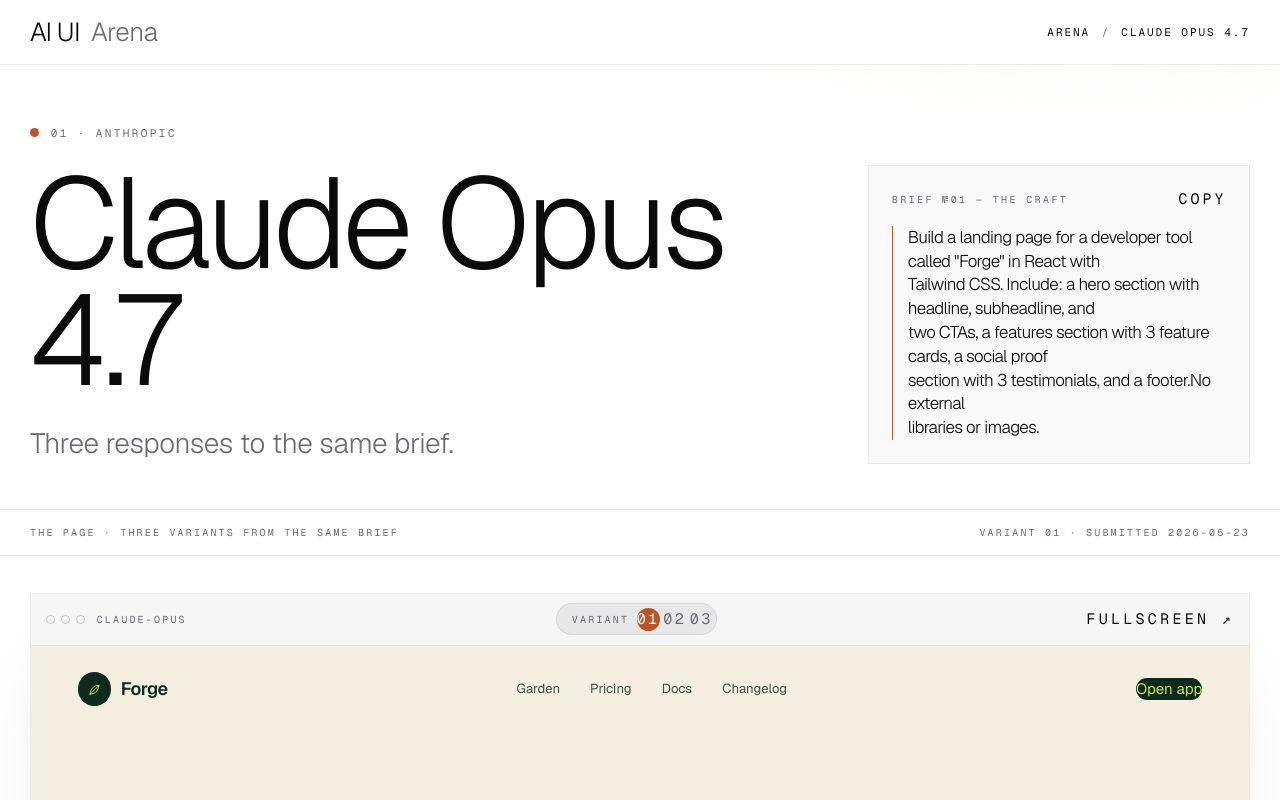
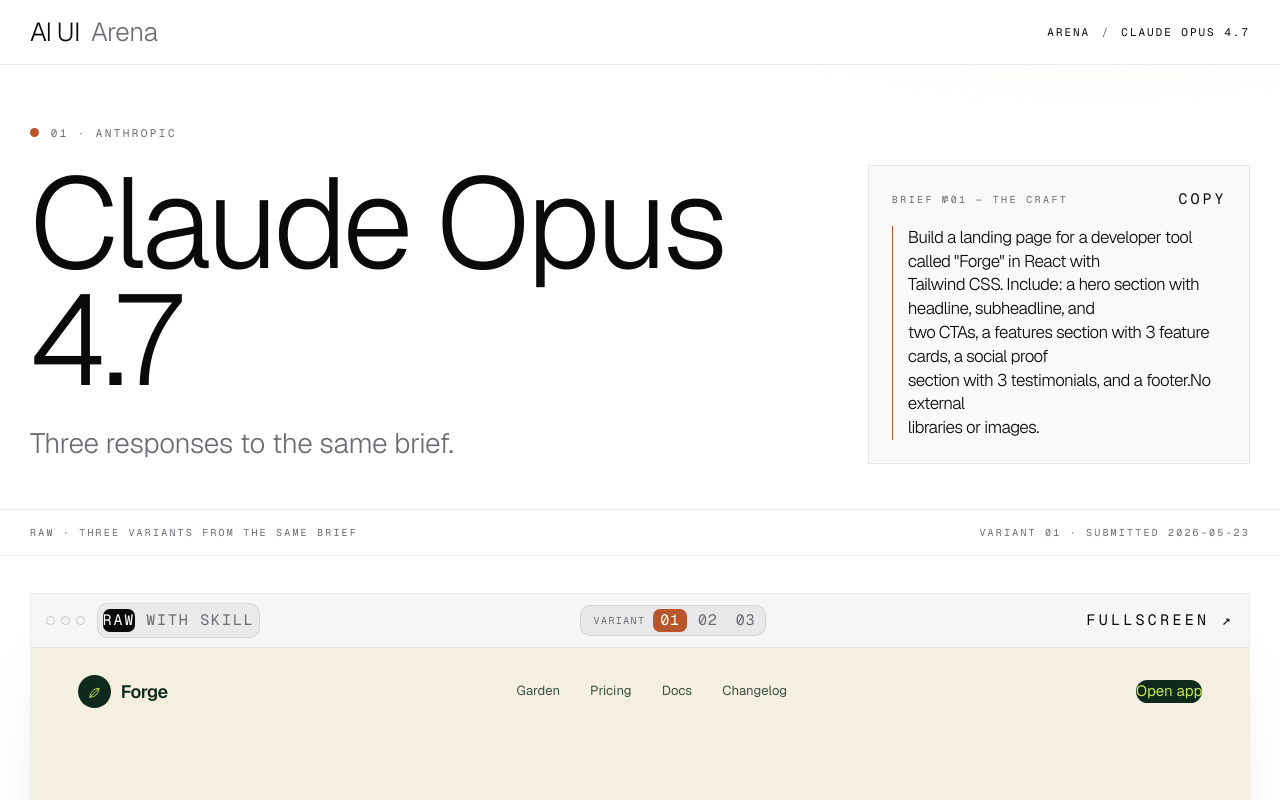
Before and after one commit to Tiwariji-07/ai-ui-arena, a React (Vite) app: page /model/claude-opus in a window 1280 px wide. Shown: the top 800 px of the page. Built offline with nearby package versions, Linux system fonts and the light colour scheme.

Commit message:
ui changes

```diff
--- a/src/pages/ModelPage.tsx
+++ b/src/pages/ModelPage.tsx
@@ -27,6 +27,8 @@
     model.variants.find((v) => v.id === activeVariantId) ?? model.variants[0]
   const Component = variant.component
 
+  const mode = (params.get('mode') as 'raw' | 'skill' | null) ?? 'raw'
+
   const index = models.findIndex((m) => m.id === model.id)
   const prev = models[(index - 1 + models.length) % models.length]
   const next = models[(index + 1) % models.length]
@@ -34,6 +36,12 @@
   const setVariant = (id: string) => {
     const np = new URLSearchParams(params)
     np.set('v', id)
+    setParams(np, { replace: true })
+  }
+
+  const setMode = (m: 'raw' | 'skill') => {
+    const np = new URLSearchParams(params)
+    np.set('mode', m)
     setParams(np, { replace: true })
   }
 
@@ -134,11 +142,17 @@
       {/* CANVAS HEADER */}
       <section className="border-y border-[color:var(--color-rule)]">
         <div className="max-w-[1280px] mx-auto px-8 py-4 flex items-center justify-between mono text-[10px] uppercase tracking-[0.22em] text-[color:var(--color-ink-soft)]">
-          <span>The page · Three variants from the same brief</span>
           <span>
-            {variant.status === 'submitted'
-              ? `Variant ${variant.id} · Submitted ${variant.submittedAt ?? ''}`
-              : `Variant ${variant.id} · Pending submission`}
+            {mode === 'skill'
+              ? 'With design skill · Three variants from the same brief'
+              : 'Raw · Three variants from the same brief'}
+          </span>
+          <span>
+            {mode === 'skill'
+              ? `Variant ${variant.id} · Skill-aided run coming soon`
+              : variant.status === 'submitted'
+                ? `Variant ${variant.id} · Submitted ${variant.submittedAt ?? ''}`
+                : `Variant ${variant.id} · Pending submission`}
           </span>
         </div>
       </section>
@@ -154,19 +168,41 @@
             className="sticky top-[68px] z-20 flex items-center justify-between gap-4 px-4 py-2.5 border-b border-[color:var(--color-rule)] bg-[color:var(--color-paper-2)]/95 backdrop-blur"
           >
             <div className="flex items-center gap-3 shrink-0">
-              <div className="flex gap-1.5">
+              <div className="hidden md:flex gap-1.5">
                 <span className="w-2.5 h-2.5 rounded-full border border-[color:var(--color-rule-strong)]" />
                 <span className="w-2.5 h-2.5 rounded-full border border-[color:var(--color-rule-strong)]" />
                 <span className="w-2.5 h-2.5 rounded-full border border-[color:var(--color-rule-strong)]" />
               </div>
-              <span className="hidden sm:inline mono text-[10px] uppercase tracking-[0.22em] text-[color:var(--color-ink-soft)]">
-                {model.id}
-              </span>
+
+              {/* Mode toggle — Raw / With skill */}
+              <div className="flex items-center gap-3 p-[5px] rounded-[10px] bg-[color:var(--color-ink)]/[0.05] border border-[color:var(--color-rule)] shrink-0">
+                {(['raw', 'skill'] as const).map((m) => {
+                  const isActive = mode === m
+                  return (
+                    <button
+                      key={m}
+                      onClick={() => setMode(m)}
+                      aria-pressed={isActive}
+                      className="mono text-[8px] uppercase tracking-[0.12em] px-3.5 py-2.5 rounded-[7px] transition-colors whitespace-nowrap shrink-0 leading-none"
+                      style={{
+                        background: isActive
+                          ? 'var(--color-ink)'
+                          : 'transparent',
+                        color: isActive
+                          ? 'var(--color-paper)'
+                          : 'var(--color-ink-soft)',
+                      }}
+                    >
+                      {m === 'raw' ? 'Raw' : 'With skill'}
+                    </button>
+                  )
+                })}
+              </div>
             </div>
 
             {/* Variant tabs — center */}
-            <div className="flex items-center gap-1 p-1 rounded-full bg-[color:var(--color-ink)]/[0.06] border border-[color:var(--color-rule)]">
-              <span className="mono text-[10px] uppercase tracking-[0.22em] pl-3 pr-1 text-[color:var(--color-ink-soft)]">
+            <div className="flex items-center gap-1 p-[3px] rounded-[10px] bg-[color:var(--color-ink)]/[0.06] border border-[color:var(--color-rule)] shrink-0">
+              <span className="mono text-[10px] uppercase tracking-[0.14em] pl-2.5 pr-1 text-[color:var(--color-ink-soft)] leading-none">
                 Variant
               </span>
               {model.variants.map((v) => {
@@ -176,12 +212,10 @@
                     key={v.id}
                     onClick={() => setVariant(v.id)}
                     aria-pressed={isActive}
-                    className="relative mono text-[11px] tracking-[0.16em] px-3 py-1 rounded-full transition-colors"
+                    className="relative mono text-[11px] tracking-[0.04em] px-3 py-1.5 rounded-[7px] transition-colors leading-none shrink-0 min-w-[34px]"
                     style={{
                       background: isActive ? model.color : 'transparent',
-                      color: isActive
-                        ? '#fff'
-                        : 'var(--color-ink-soft)',
+                      color: isActive ? '#fff' : 'var(--color-ink-soft)',
                     }}
                   >
                     {v.id}
@@ -204,9 +238,17 @@
             </button>
           </div>
 
-          <Suspense fallback={<Loading />}>
-            <Component key={variant.id} />
-          </Suspense>
+          {mode === 'skill' ? (
+            <SkillComingSoon
+              modelName={model.name}
+              color={model.color}
+              variant={variant.id}
+            />
+          ) : (
+            <Suspense fallback={<Loading />}>
+              <Component key={variant.id} />
+            </Suspense>
+          )}
         </div>
       </section>
 
@@ -246,3 +288,75 @@
     </div>
   )
 }
+
+type SkillProps = { modelName: string; color: string; variant: string }
+
+function SkillComingSoon({ modelName, color, variant }: SkillProps) {
+  return (
+    <div
+      className="relative min-h-[560px] flex items-center justify-center overflow-hidden"
+      style={{
+        background:
+          'radial-gradient(ellipse 700px 400px at 50% 0%, rgba(10,10,11,0.04), transparent), #FAFAFB',
+      }}
+    >
+      <div
+        aria-hidden
+        className="absolute inset-0 opacity-[0.35]"
+        style={{
+          backgroundImage:
+            'linear-gradient(rgba(10,10,11,0.06) 1px, transparent 1px), linear-gradient(90deg, rgba(10,10,11,0.06) 1px, transparent 1px)',
+          backgroundSize: '32px 32px',
+        }}
+      />
+      <div className="relative text-center px-8 max-w-lg">
+        <div
+          className="inline-flex items-center gap-2 px-3 py-1.5 rounded-full mb-8 mono text-[10px] uppercase tracking-[0.22em]"
+          style={{
+            background: `${color}14`,
+            color,
+            border: `1px solid ${color}33`,
+          }}
+        >
+          <span
+            className="inline-block w-1.5 h-1.5 rounded-full"
+            style={{ background: color }}
+            aria-hidden
+          />
+          Treatment B · With design skill
+        </div>
+        <h2
+          className="text-4xl md:text-5xl leading-[1.05] tracking-[-0.035em] font-light text-[#0A0A0B]"
+          style={{ fontFamily: "'Geist', sans-serif" }}
+        >
+          Coming soon.
+        </h2>
+        <p className="mt-5 text-[15px] text-[#6B6B73] leading-relaxed max-w-md mx-auto">
+          The same brief, run through{' '}
+          <span className="text-[#0A0A0B]">{modelName}</span> again — this time
+          with our design skill loaded into the context. Three side-by-side
+          variants will land here so you can read what the skill changes.
+        </p>
+
+        <div className="mt-10 mx-auto flex items-center justify-center gap-1.5">
+          {(['01', '02', '03'] as const).map((v) => {
+            const isActive = v === variant
+            return (
+              <span
+                key={v}
+                className="mono text-[10px] tracking-[0.16em] px-2.5 py-1 rounded-full border"
+                style={{
+                  borderColor: 'rgba(10,10,11,0.12)',
+                  background: isActive ? color : 'transparent',
+                  color: isActive ? '#fff' : '#6B6B73',
+                }}
+              >
+                {v}
+              </span>
+            )
+          })}
+        </div>
+      </div>
+    </div>
+  )
+}
```
